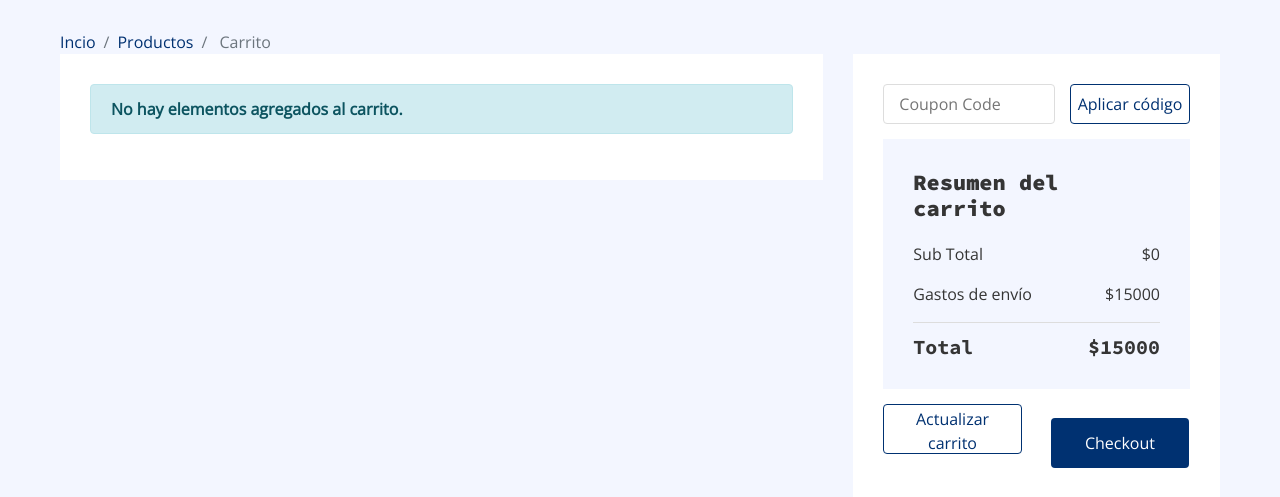
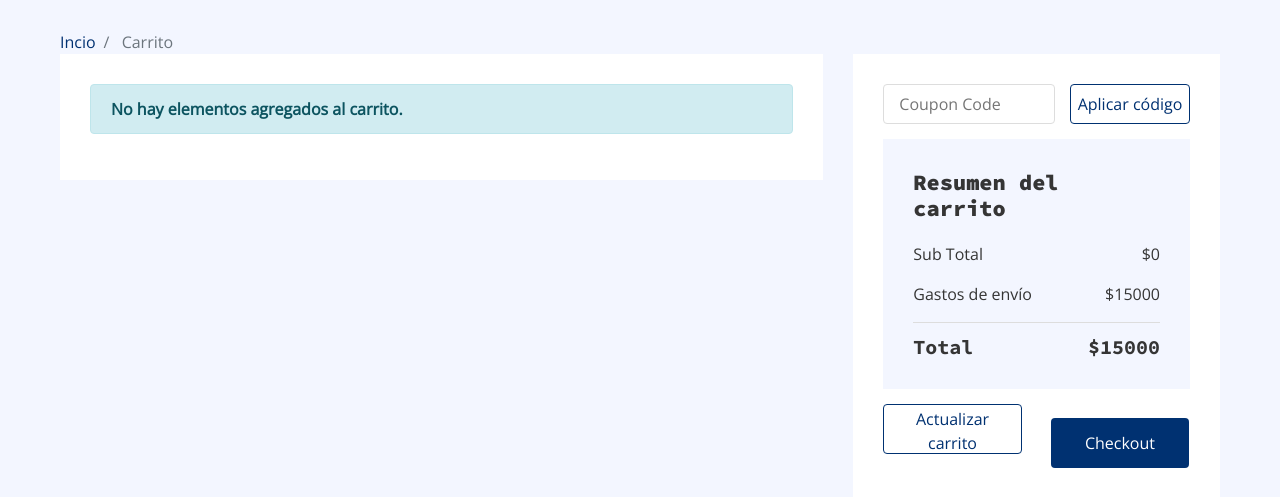
Before and after one commit to Sebas0317/proyectoLC, a Django app: page /cart/ in a window 1280 px wide. Shown: the part 147-644 px from the top of the page. Run offline with Django 4.2, Linux system fonts and the light colour scheme; data comes from the database, SQL or seed files in the repository; both versions use the stored data as it was after the commit; some libraries are stand-ins or nearby versions.

Commit message:
link logo ready

```diff
--- a/lycdjango/core/templates/core/base.html
+++ b/lycdjango/core/templates/core/base.html
@@ -195,7 +195,7 @@
           <div class="row align-items-center">
             <div class="col-md-3">
               <div class="logo">
-                <a href="index.html">
+                <a href="{% url 'home' %}">
                   <img src="/static/core/img/logo.png" alt="Logo" />
                 </a>
               </div>
--- a/lycdjango/core/templates/core/cart.html
+++ b/lycdjango/core/templates/core/cart.html
@@ -7,7 +7,6 @@
     <div class="container-fluid">
       <ul class="breadcrumb">
         <li class="breadcrumb-item"><a href="{% url 'home' %}">Incio</a></li>
-        <li class="breadcrumb-item"><a href="{% url 'product_list' %}">Productos</a></li>
         <li class="breadcrumb-item active" href="{% url 'cart' %}"> Carrito</li>
       </ul>
     </div>
```
Also changed, not shown: lycdjango/db.sqlite3.
